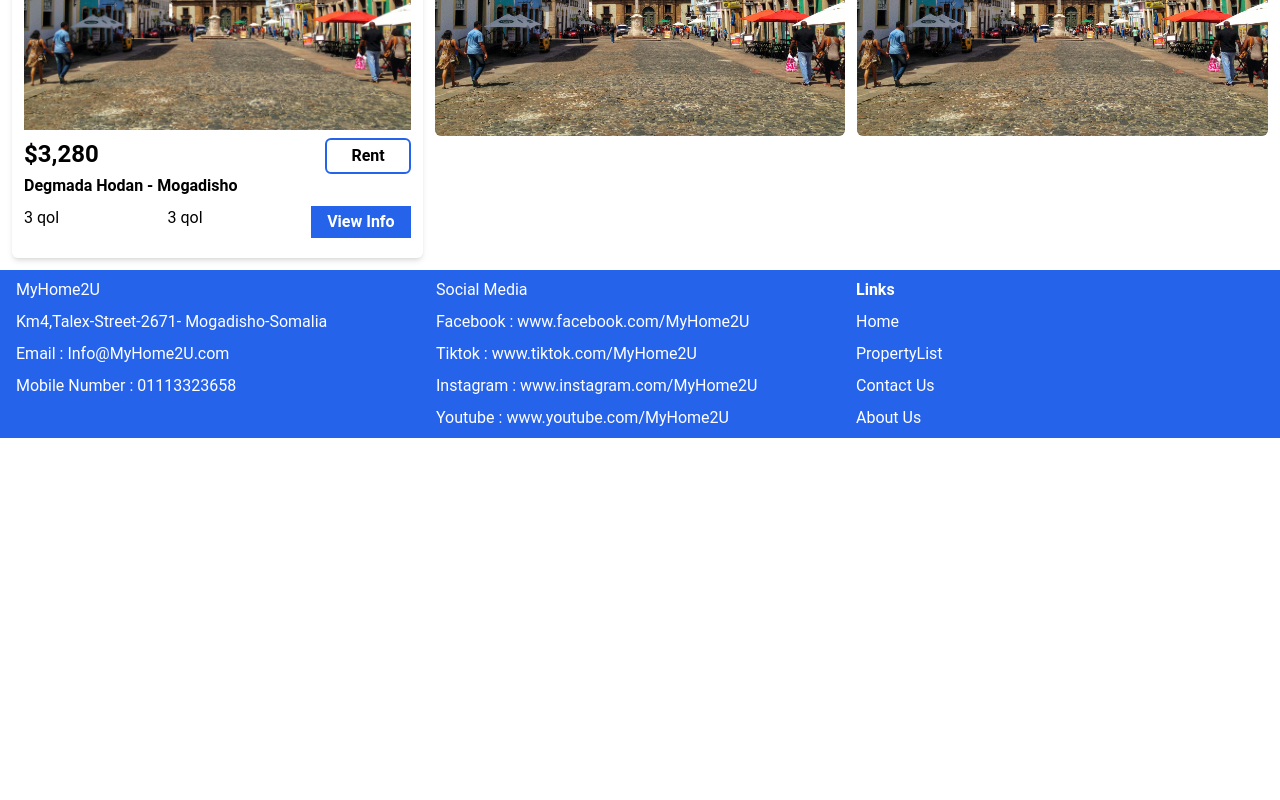
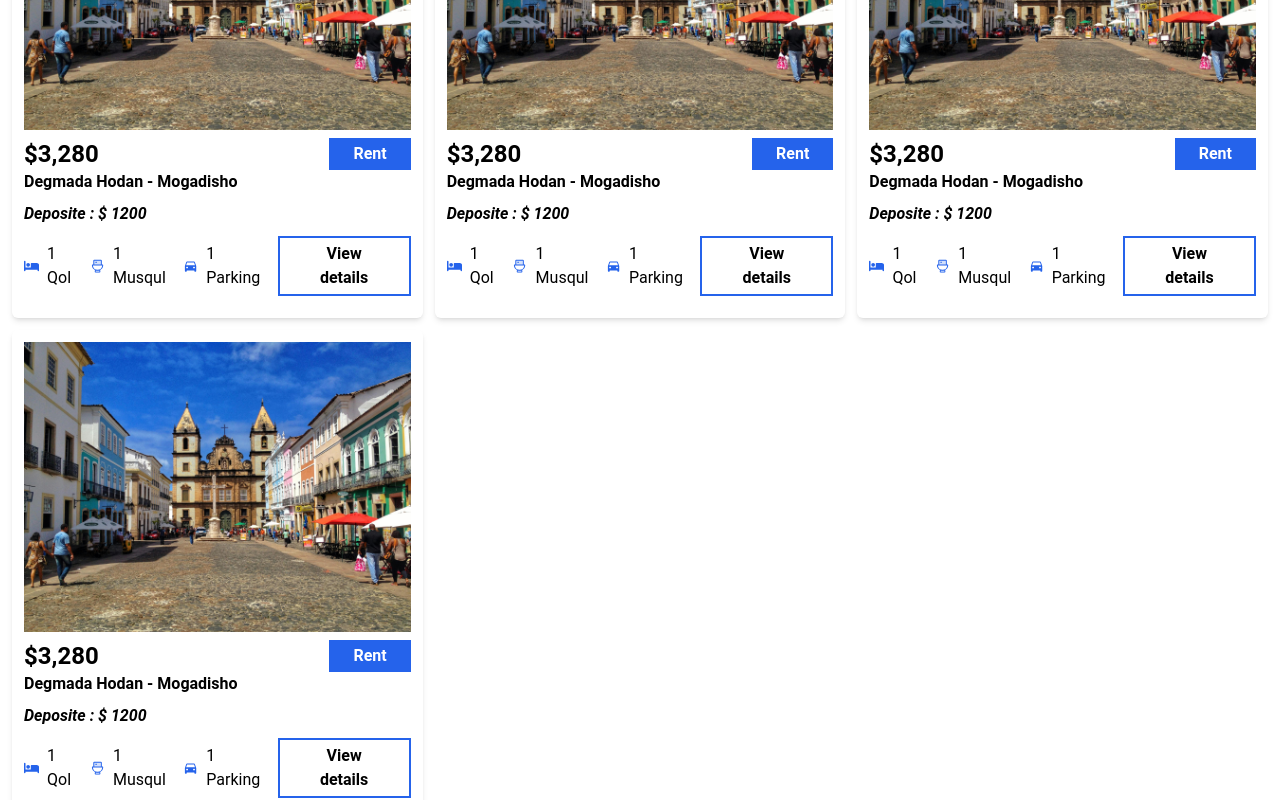
Before and after one commit to Nucmaan/statefrontend, a React (Create React App) app: page /Property in a window 1280 px wide. Shown: the part 280-1080 px from the top of the page. Before the commit the page ends 800 px from the top, so only its background shows below. Built offline with nearby package versions, Linux system fonts and the light colour scheme.

Commit message:
updateIcons
updateIcons

```diff
--- a/src/Pages/AboutUs.js
+++ b/src/Pages/AboutUs.js
@@ -5,13 +5,13 @@ function AboutUs() {
     <div className="mx-auto p-4">
       <h1 className="text-center font-bold text-3xl mt-3">About us</h1>
       <p className=" px-5 pt-2 text-justify leading-8">
-        Welcome to [Your Website Name], your ultimate destination for finding
+        Welcome to MyHome2U, your ultimate destination for finding
         your perfect home. Whether you're looking to rent a cozy apartment or
         buy a luxurious house, we are committed to providing a seamless and
         personalized experience tailored to your unique needs and preferences.
         Our goal is to simplify the real estate process, making it easy and
         enjoyable for you to achieve your homeownership or rental dreams. At
-        [Your Website Name], we understand that finding a home is more than just
+        MyHome2U, we understand that finding a home is more than just
         a transaction; it's about finding a place where you can create memories,
         build your future, and feel truly at home. With our extensive listings,
         user-friendly interface, and expert support, we are here to guide you
@@ -34,7 +34,7 @@ function AboutUs() {
       <h1 className="text-center font-bold text-3xl mt-2">Our Story</h1>
 
       <p className=" px-5 pt-2 text-justify leading-8">
-        [Your Website Name] was founded with the vision of revolutionizing the
+      MyHome2U was founded with the vision of revolutionizing the
         real estate market. Our team, comprised of industry veterans and tech
         enthusiasts, came together to create a platform that bridges the gap
         between technology and real estate. We understand the challenges and
@@ -45,10 +45,10 @@ function AboutUs() {
       <h1 className="text-center font-bold text-3xl mt-1">Join Us Today</h1>
 
       <p className=" px-5 pt-2 pb-2 text-justify leading-8">
-        Start your journey with [Your Website Name] and discover a world of
+        Start your journey with MyHome2U and discover a world of
         possibilities. Whether you're a first-time renter, a seasoned buyer, or
         somewhere in between, we have the resources and expertise to help you
-        every step of the way. Thank you for choosing [Your Website Name]. We
+        every step of the way. Thank you for choosing MyHome2U. We
         look forward to helping you find your perfect home.
       </p>
     </div>
--- a/src/Pages/ContactUs.js
+++ b/src/Pages/ContactUs.js
@@ -1,4 +1,8 @@
 import React from "react";
+import { IoMdTime } from "react-icons/io";
+import { IoMdCall } from "react-icons/io";
+import { MdOutlineMailOutline } from "react-icons/md";
+import { CiLocationOn } from "react-icons/ci";
 
 function ContactUs() {
   return (
@@ -9,28 +13,28 @@ function ContactUs() {
     <div className="grid grid-cols-1  md:grid-cols-2  p-5">
 
       <div className="mb-3">
-      <h1 className="mb-2 pl-5 font-bold text-2xl">Welcome MyHome2U If you Need Help Please Contact Us</h1>
-        <h2 className="text-xl font-bold mb-2 pl-5">Opening Hours</h2>
-        <p className="text-2xl mb-2 pl-5">Monday - Friday: 9 AM - 5 PM</p>
-        <p className="text-2xl mb-2 pl-5">Phone: +601113323658</p>
-        <p className="text-2xl mb-2 pl-5">Email: info@MyHome2U.com</p>
-        <p className="text-2xl mb-2 pl-5">Address: 123 Main St, Mogadisho, Banadir, 252</p>
+      <h1 className="mb-3 pl-5 font-bold text-2xl">Welcome MyHome2U Please Contact Us</h1>
+        <h2 className="text-xl font-bold mb-2 pl-5 flex items-center "><IoMdTime  className="text-blue-600 mr-2"/> Opening Hours </h2>
+        <p className="text-2xl mb-3 pl-5">Monday - Friday: 9 AM - 5 PM</p>
+        <p className="text-2xl mb-3 pl-5 flex items-center"><IoMdCall  className="text-blue-600 mr-2"/>Phone: +601113323658</p>
+        <p className="text-2xl mb-3 pl-5 flex items-center"><MdOutlineMailOutline className="text-blue-600 mr-2" />Email: info@MyHome2U.com</p>
+        <p className="text-2xl mb-3 pl-5 flex items-center"><CiLocationOn className="text-blue-600 mr-2" />Address: 123 Main St, Mogadisho, Banadir, 252</p>
       </div>
 
       <div className="flex flex-col items-center gap-y-5 pb-5 mb-5">
         <input
           type="text"
           placeholder="Your Name"
-          className="border-2 p-2 w-full"
+          className="border-2 border-blue-600 p-2 w-full"
         />
         <input
           type="email"
           placeholder="Your Email"
-          className="border-2 p-2 w-full"
+          className="border-2 border-blue-600 p-2 w-full"
         />
         <textarea
           placeholder="Your Message"
-          className="border-2 p-2 w-full h-32"
+          className="border-2 border-blue-600 p-2 w-full h-32"
         />
         <button className="bg-blue-600 text-white px-5 py-2 rounded-md">
           Send
--- a/src/Pages/PropertyList.js
+++ b/src/Pages/PropertyList.js
@@ -1,6 +1,9 @@
 import React from "react";
 
 import herro from "../Images/Herro.jpg";
+import { MdDirectionsCar } from "react-icons/md";
+import { FaBed } from "react-icons/fa6";
+import { PiToiletDuotone } from "react-icons/pi";
 
 function PropertyList() {
   return (
@@ -10,50 +13,169 @@ function PropertyList() {
       <div className="grid grid-cols-1 gap-3 md:grid-cols-3 ">
         <div className="shadow-md p-3 rounded-md">
           <img src={herro} alt="Herro" className="w-full object-cover " />
-          <div className="flex justify-between mt-2">
+          <div className="flex justify-between mt-2 ">
             <div>
               <h1 className="font-bold text-2xl">$3,280</h1>
             </div>
             <div>
-              <button className=" px-6 py-1 font-bold rounded-md border-2 border-blue-600">
+              <button className=" px-6 py-1 font-bold bg-blue-600 text-white">
                 Rent
               </button>
             </div>
           </div>
 
           <h1 className="font-bold mb-2 ">Degmada Hodan - Mogadisho </h1>
+          <p className="mb-2 font-bold italic">Deposite : $ 1200 </p>
           <div className="flex justify-between mb-2 ">
-            <div>
-              <p>3 qol</p>
+            <div className="flex  items-center">
+              <FaBed className="text-blue-600" />{" "}
+              <span className="p-2"> 1 Qol</span>
             </div>
 
-            <div>
-              <p>3 qol</p>
+            <div className="flex  items-center">
+              <PiToiletDuotone className="text-blue-600" />{" "}
+              <span className="p-2"> 1 Musqul</span>
             </div>
 
-            <div>
-            <button className="bg-blue-600 text-white px-4 py-1 font-bold ">
-            View Info
-          </button>
+            <div className="flex  items-center">
+              <MdDirectionsCar className="text-blue-600" />{" "}
+              <span className="p-2"> 1 Parking</span>
+            </div>
+
+            <div className="flex items-center">
+              <button className=" px-6 py-1 font-bold  border-2 border-blue-600">
+                View details
+              </button>
             </div>
           </div>
         </div>
 
-        <div className="">
-          <img
-            src={herro}
-            alt="Herro"
-            className="w-full object-cover rounded-md"
-          />
+        <div className="shadow-md p-3 rounded-md">
+          <img src={herro} alt="Herro" className="w-full object-cover " />
+          <div className="flex justify-between mt-2 ">
+            <div>
+              <h1 className="font-bold text-2xl">$3,280</h1>
+            </div>
+            <div>
+              <button className=" px-6 py-1 font-bold bg-blue-600 text-white">
+                Rent
+              </button>
+            </div>
+          </div>
+
+          <h1 className="font-bold mb-2 ">Degmada Hodan - Mogadisho </h1>
+          <p className="mb-2 font-bold italic">Deposite : $ 1200 </p>
+          <div className="flex justify-between mb-2 ">
+            <div className="flex  items-center">
+              <FaBed className="text-blue-600" />{" "}
+              <span className="p-2"> 1 Qol</span>
+            </div>
+
+            <div className="flex  items-center">
+              <PiToiletDuotone className="text-blue-600" />{" "}
+              <span className="p-2"> 1 Musqul</span>
+            </div>
+
+            <div className="flex  items-center">
+              <MdDirectionsCar className="text-blue-600" />{" "}
+              <span className="p-2"> 1 Parking</span>
+            </div>
+
+            <div className="flex items-center">
+              <button className=" px-6 py-1 font-bold  border-2 border-blue-600">
+                View details
+              </button>
+            </div>
+          </div>
         </div>
 
-        <div className=" ">
-          <img
-            src={herro}
-            alt="Herro"
-            className="w-full object-cover rounded-md"
-          />
+
+
+        <div className="shadow-md p-3 rounded-md">
+          <img src={herro} alt="Herro" className="w-full object-cover " />
+          <div className="flex justify-between mt-2 ">
+            <div>
+              <h1 className="font-bold text-2xl">$3,280</h1>
+            </div>
+            <div>
+              <button className=" px-6 py-1 font-bold bg-blue-600 text-white">
+                Rent
+              </button>
+            </div>
+          </div>
+
+          <h1 className="font-bold mb-2 ">Degmada Hodan - Mogadisho </h1>
+          <p className="mb-2 font-bold italic">Deposite : $ 1200 </p>
+          <div className="flex justify-between mb-2 ">
+            <div className="flex  items-center">
+              <FaBed className="text-blue-600" />{" "}
+              <span className="p-2"> 1 Qol</span>
+            </div>
+
+            <div className="flex  items-center">
+              <PiToiletDuotone className="text-blue-600" />{" "}
+              <span className="p-2"> 1 Musqul</span>
+            </div>
+
+            <div className="flex  items-center">
+              <MdDirectionsCar className="text-blue-600" />{" "}
+              <span className="p-2"> 1 Parking</span>
+            </div>
+
+            <div className="flex items-center">
+              <button className=" px-6 py-1 font-bold  border-2 border-blue-600">
+                View details
+              </button>
+            </div>
+          </div>
         </div>
+
+
+
+        <div className="shadow-md p-3 rounded-md">
+          <img src={herro} alt="Herro" className="w-full object-cover " />
+          <div className="flex justify-between mt-2 ">
+            <div>
+              <h1 className="font-bold text-2xl">$3,280</h1>
+            </div>
+            <div>
+              <button className=" px-6 py-1 font-bold bg-blue-600 text-white">
+                Rent
+              </button>
+            </div>
+          </div>
+
+          <h1 className="font-bold mb-2 ">Degmada Hodan - Mogadisho </h1>
+          <p className="mb-2 font-bold italic">Deposite : $ 1200 </p>
+          <div className="flex justify-between mb-2 ">
+            <div className="flex  items-center">
+              <FaBed className="text-blue-600" />{" "}
+              <span className="p-2"> 1 Qol</span>
+            </div>
+
+            <div className="flex  items-center">
+              <PiToiletDuotone className="text-blue-600" />{" "}
+              <span className="p-2"> 1 Musqul</span>
+            </div>
+
+            <div className="flex  items-center">
+              <MdDirectionsCar className="text-blue-600" />{" "}
+              <span className="p-2"> 1 Parking</span>
+            </div>
+
+            <div className="flex items-center">
+              <button className=" px-6 py-1 font-bold  border-2 border-blue-600">
+                View details
+              </button>
+            </div>
+          </div>
+        </div>
+
+
+
+
+
+
       </div>
     </div>
   );
```
